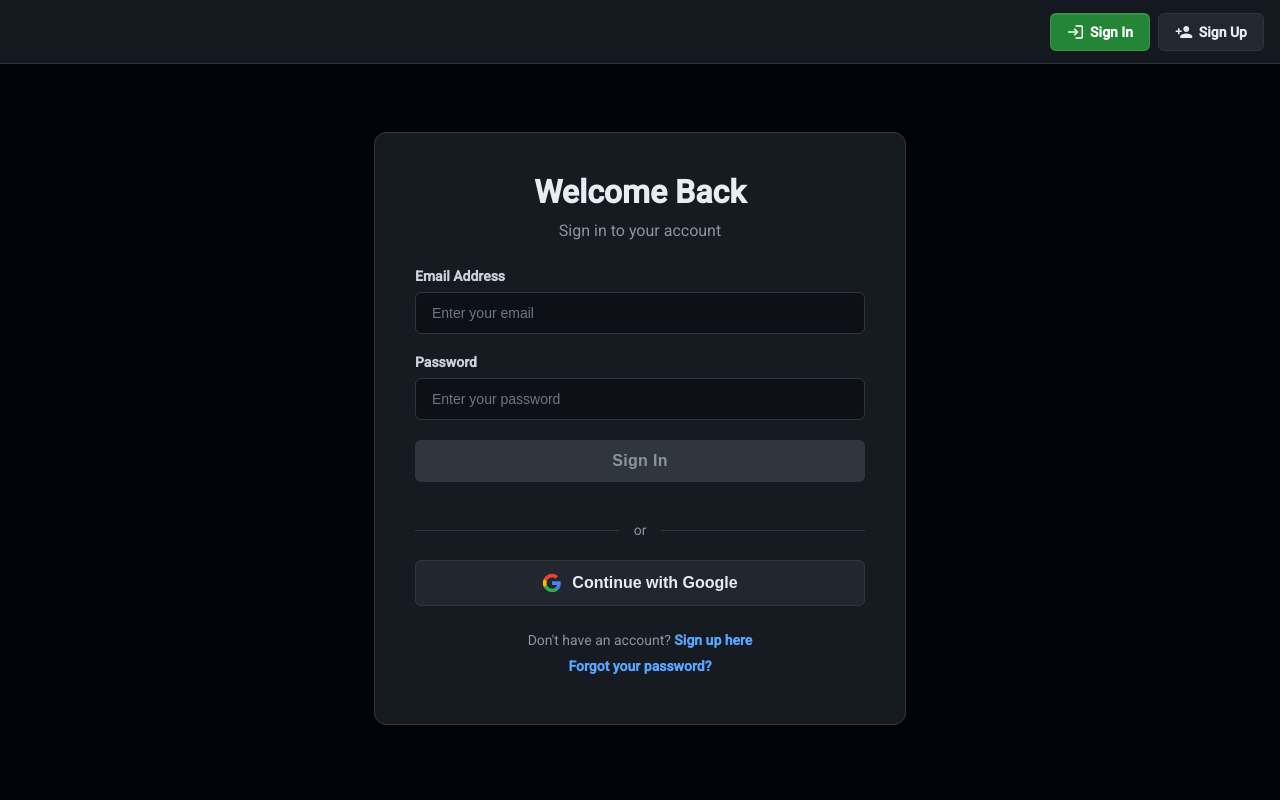
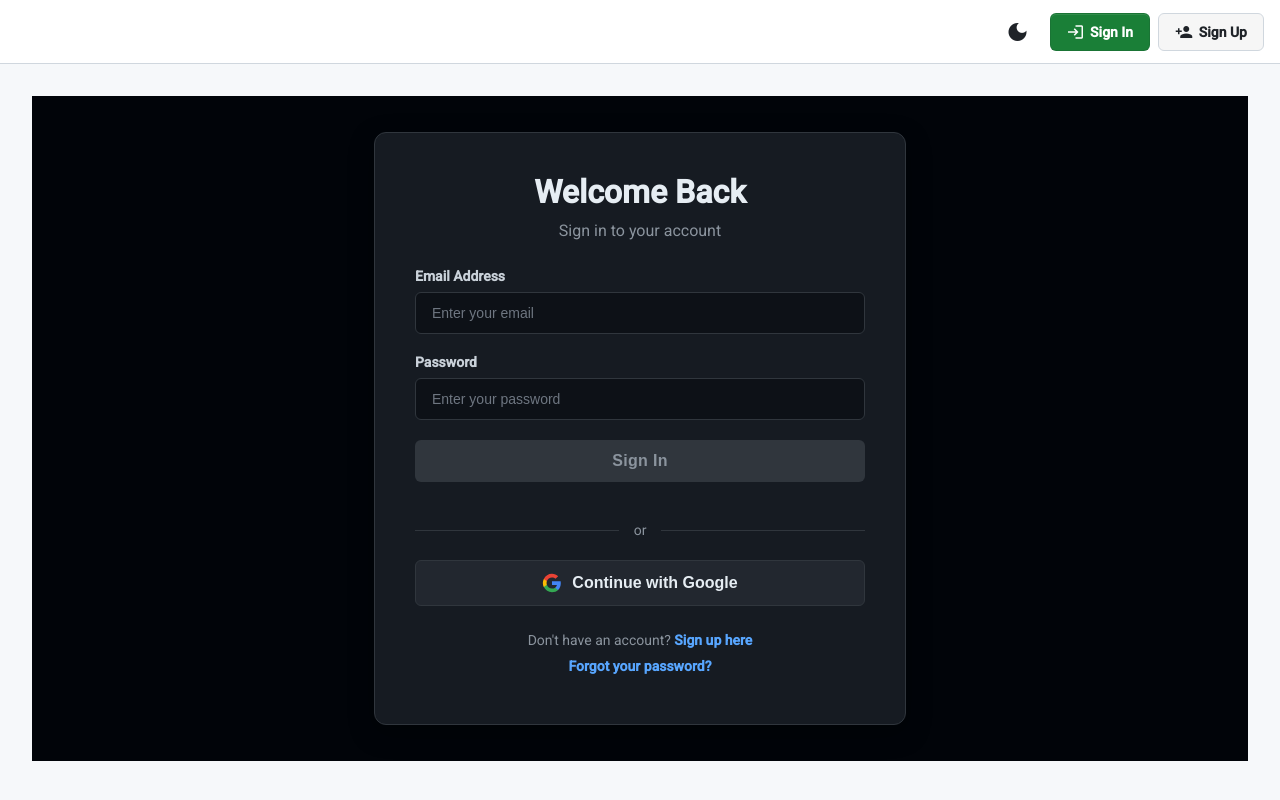
Before and after one commit to iuru2522/angular-firebase-playground, an Angular app: page /signin in a window 1280 px wide. Built offline with nearby package versions, Linux system fonts and the light colour scheme; no server answers; the database is empty.

Commit message:
Add toolbar light/dark theme toggle

```diff
--- a/src/app/app.component.css
+++ b/src/app/app.component.css
@@ -4,8 +4,8 @@
   min-height: 100vh;
   min-height: 100dvh;
   box-sizing: border-box;
-  background-color: #010409;
-  color: #e6edf3;
+  background-color: var(--gh-canvas-inset);
+  color: var(--gh-fg-default);
 }
 
 .app-container {
@@ -13,12 +13,12 @@
   display: flex;
   flex-direction: column;
   min-height: 0;
-  background-color: #010409;
+  background-color: var(--gh-canvas-inset);
 }
 
 .app-header {
-  background: #161b22;
-  border-bottom: 1px solid #30363d;
+  background: var(--gh-surface-default);
+  border-bottom: 1px solid var(--gh-border-default);
   padding: 1rem 2rem;
   display: flex;
   justify-content: space-between;
@@ -27,7 +27,7 @@
 
 .app-header h1 {
   margin: 0;
-  color: #e6edf3;
+  color: var(--gh-fg-default);
 }
 
 .auth-status {
@@ -37,12 +37,12 @@
 }
 
 .loading {
-  color: #007bff;
+  color: var(--gh-focus);
   font-style: italic;
 }
 
 .error {
-  color: #dc3545;
+  color: var(--gh-danger);
   font-weight: 500;
 }
 
@@ -53,8 +53,8 @@
 }
 
 .logout-btn {
-  background: #e53935;
-  color: #fff;
+  background: var(--gh-danger);
+  color: var(--gh-accent-fg);
   border: none;
   border-radius: 4px;
   padding: 6px 14px;
@@ -64,13 +64,12 @@
 }
 
 .logout-btn:hover {
-  background: #b71c1c;
+  background: var(--gh-danger-emphasis);
 }
 
-/* Login button styles - Google blue color */
 .login-btn {
-  background-color: #4285f4;
-  color: white;
+  background-color: var(--gh-focus);
+  color: var(--gh-accent-fg);
   border: none;
   padding: 8px 16px;
   border-radius: 4px;
@@ -81,11 +80,11 @@
 }
 
 .login-btn:hover {
-  background-color: #3367d6;
+  filter: brightness(0.92);
 }
 
 .login-btn:disabled {
-  background-color: #ccc;
+  background-color: var(--gh-border-default);
   cursor: not-allowed;
 }
 
@@ -95,7 +94,7 @@
   display: flex;
   flex-direction: column;
   padding: 2rem;
-  background-color: #010409;
+  background-color: var(--gh-canvas-inset);
 }
 
 .loading-container {
@@ -110,8 +109,8 @@
 .spinner {
   width: 40px;
   height: 40px;
-  border: 4px solid #f3f3f3;
-  border-top: 4px solid #007bff;
+  border: 4px solid var(--gh-border-default);
+  border-top: 4px solid var(--gh-focus);
   border-radius: 50%;
   animation: spin 1s linear infinite;
 }
@@ -122,7 +121,7 @@
 }
 
 .loading-container p {
-  color: #666;
+  color: var(--gh-fg-muted);
   font-size: 1.1rem;
   margin: 0;
 }
@@ -136,34 +135,35 @@
   align-items: center;
   justify-content: space-between;
   gap: 1rem;
-}
-
-.main-toolbar.mat-toolbar.main-toolbar--dark-chrome {
-  background-color: rgba(22, 27, 34, 0.92);
-  color: #e6edf3;
-  border-bottom: 1px solid #30363d;
+  background-color: color-mix(in srgb, var(--gh-surface-default) 92%, transparent);
+  color: var(--gh-fg-default);
+  border-bottom: 1px solid var(--gh-border-default);
   backdrop-filter: blur(10px);
 }
 
-.main-toolbar--dark-chrome .loading {
-  color: #8b949e;
+.main-toolbar .loading {
+  color: var(--gh-fg-muted);
 }
 
-.main-toolbar--dark-chrome .user-info span {
-  color: rgba(230, 237, 243, 0.92);
+.main-toolbar .user-info span {
+  color: color-mix(in srgb, var(--gh-fg-default) 92%, transparent);
 }
 
-.main-toolbar--dark-chrome ::ng-deep .nav-links .mat-mdc-button {
-  color: rgba(230, 237, 243, 0.95);
+.main-toolbar ::ng-deep .nav-links .mat-mdc-button {
+  color: color-mix(in srgb, var(--gh-fg-default) 95%, transparent);
 }
 
-.main-toolbar--dark-chrome ::ng-deep .nav-links .mat-mdc-button .mat-icon {
+.main-toolbar ::ng-deep .nav-links .mat-mdc-button .mat-icon {
   color: inherit;
 }
 
-.main-toolbar--dark-chrome ::ng-deep .nav-links a.active {
-  background-color: rgba(255, 255, 255, 0.12);
+.main-toolbar ::ng-deep .nav-links a.active {
+  background-color: var(--gh-btn-bg-hover);
   border-radius: 6px;
+}
+
+.theme-toggle {
+  color: var(--gh-fg-default);
 }
 
 .nav-links {
@@ -179,7 +179,7 @@
 }
 
 .nav-links a.active {
-  background-color: rgba(255, 255, 255, 0.15);
+  background-color: var(--gh-btn-bg-hover);
   border-radius: 4px;
 }
 
@@ -190,7 +190,7 @@
 .nav-auth-status {
   display: flex;
   align-items: center;
-  gap: 1rem;
+  gap: 0.75rem;
 }
 
 .user-info {
@@ -244,43 +244,43 @@ button.toolbar-cta {
 }
 
 .toolbar-cta--primary {
-  color: #ffffff;
-  background-color: #238636;
-  border-color: rgba(240, 246, 252, 0.12);
-  box-shadow: inset 0 1px 0 rgba(255, 255, 255, 0.1);
+  color: var(--gh-accent-fg);
+  background-color: var(--gh-accent);
+  border-color: color-mix(in srgb, var(--gh-fg-default) 12%, transparent);
+  box-shadow: inset 0 1px 0 color-mix(in srgb, #ffffff 10%, transparent);
 }
 
 .toolbar-cta--primary:hover {
-  background-color: #2ea043;
+  background-color: var(--gh-accent-emphasis);
 }
 
 .toolbar-cta--secondary {
-  color: #e6edf3;
-  background-color: rgba(218, 230, 240, 0.08);
-  border-color: #30363d;
+  color: var(--gh-fg-default);
+  background-color: var(--gh-btn-bg);
+  border-color: var(--gh-border-default);
 }
 
 .toolbar-cta--secondary:hover {
-  background-color: rgba(218, 230, 240, 0.14);
-  border-color: #8b949e;
+  background-color: var(--gh-btn-bg-hover);
+  border-color: var(--gh-fg-muted);
 }
 
 .toolbar-cta--danger {
-  color: #ffb4ab;
-  background-color: rgba(248, 81, 73, 0.12);
-  border-color: rgba(248, 81, 73, 0.45);
+  color: var(--gh-danger-emphasis);
+  background-color: color-mix(in srgb, var(--gh-danger) 12%, transparent);
+  border-color: color-mix(in srgb, var(--gh-danger) 45%, transparent);
   box-shadow:
-    inset 0 1px 0 rgba(255, 255, 255, 0.06),
-    0 1px rgba(25, 25, 25, 0.12);
+    inset 0 1px 0 color-mix(in srgb, #ffffff 6%, transparent),
+    0 1px color-mix(in srgb, #000000 12%, transparent);
 }
 
 .toolbar-cta--danger:hover {
-  background-color: rgba(248, 81, 73, 0.22);
-  border-color: rgba(248, 81, 73, 0.65);
+  background-color: color-mix(in srgb, var(--gh-danger) 22%, transparent);
+  border-color: color-mix(in srgb, var(--gh-danger) 65%, transparent);
 }
 
 .toolbar-cta:focus-visible {
-  outline: 2px solid #388bfd;
+  outline: 2px solid var(--gh-focus);
   outline-offset: 2px;
 }
 
@@ -290,12 +290,7 @@ button.toolbar-cta {
   gap: 0.5rem;
 }
 
-.loading {
-  color: #ffd54f;
-  font-style: italic;
-}
-
-.error {
-  color: #ff5252;
+.main-toolbar .error {
+  color: var(--gh-danger-emphasis);
   font-weight: 500;
 }
--- a/src/app/app.component.html
+++ b/src/app/app.component.html
@@ -1,4 +1,4 @@
-<mat-toolbar class="main-toolbar main-toolbar--dark-chrome">
+<mat-toolbar class="main-toolbar">
   <div class="nav-links">
     @if (isAuthenticated()) {
       <a mat-button routerLink="/" routerLinkActive="active" [routerLinkActiveOptions]="{ exact: true }">
@@ -11,6 +11,23 @@
   <span class="toolbar-spacer"></span>
 
   <div class="nav-auth-status">
+    <button
+      type="button"
+      mat-icon-button
+      class="theme-toggle"
+      (click)="toggleTheme()"
+      [attr.aria-label]="
+        themeService.resolvedTheme() === 'dark' ? 'Switch to light mode' : 'Switch to dark mode'
+      "
+      [attr.title]="
+        themeService.resolvedTheme() === 'dark' ? 'Switch to light mode' : 'Switch to dark mode'
+      "
+    >
+      <mat-icon aria-hidden="true">
+        {{ themeService.resolvedTheme() === 'dark' ? 'light_mode' : 'dark_mode' }}
+      </mat-icon>
+    </button>
+
     @if (isLoading()) {
       <span class="loading">Loading...</span>
     } @else if (error()) {
--- a/src/app/app.component.ts
+++ b/src/app/app.component.ts
@@ -34,8 +34,7 @@ export class AppComponent implements OnInit, OnDestroy {
   private readonly authService = inject(AuthService);
   private readonly diagnosticService = inject(FirebaseDiagnosticService);
   private readonly userService = inject(UserService);
-  /** Ensures theme preference is applied on bootstrap (toggle UI comes later). */
-  private readonly themeService = inject(ThemeService);
+  readonly themeService = inject(ThemeService);
   private readonly platformId = inject(PLATFORM_ID);
   private readonly router = inject(Router);
 
@@ -105,6 +104,10 @@ export class AppComponent implements OnInit, OnDestroy {
     this.router.navigate(['/signin']);
   }
 
+  toggleTheme(): void {
+    this.themeService.toggleLightDark();
+  }
+
   private normalizeUrlPath(url: string): string {
     const path = url.split(/[?#]/)[0] ?? '';
     return path === '' ? '/' : path;
```
